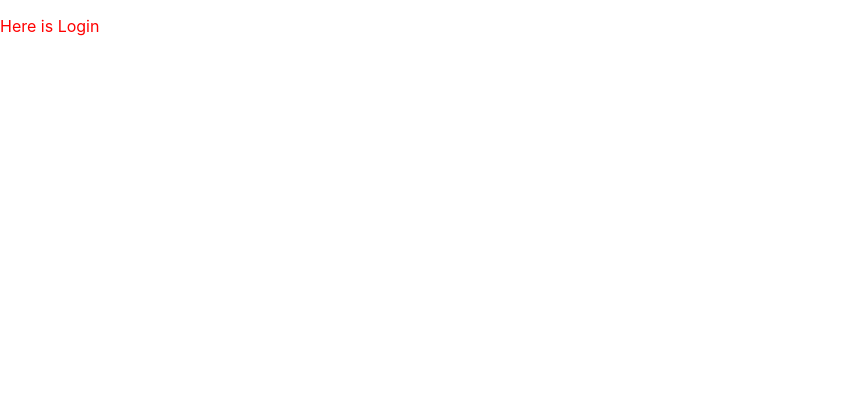
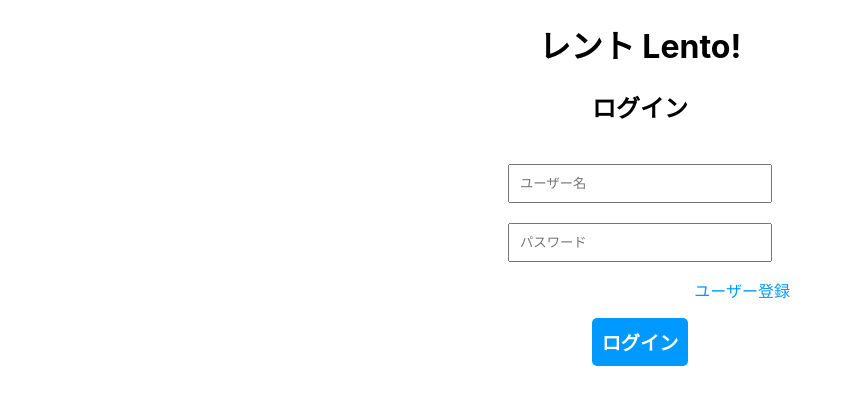
Before and after one commit to Hobiron03/lend, a React (Create React App) app in the folder lend_frontend/: page / in a window 1280 px wide. Shown: the top 404 px of the page, without its empty margins (0-852 px from the left). Built offline with nearby package versions, Linux system fonts and the light colour scheme.

Commit message:
ログイン/新規登録

```diff
--- a/lend_frontend/src/components/Login/Login.tsx
+++ b/lend_frontend/src/components/Login/Login.tsx
@@ -1,9 +1,38 @@
-import React from "react";
+import React, { useState } from "react";
 
 export const Login = () => {
-  return (
-    <div>
-      <p>Here is Login</p>
-    </div>
-  );
+  const [registerFlag, setRegisterFlag] = useState(false);
+
+  const toggleLoginAndRegister = () => {
+    setRegisterFlag(!registerFlag);
+  };
+
+  if (registerFlag) {
+    return (
+      <div className="login">
+        <h1>レント Lento!</h1>
+        <h2>新規登録</h2>
+        <form>
+          <div><input type="text" className="login-form login-form-username" placeholder="ユーザー名" /></div>
+          <div><input type="password" className="login-form login-form-password" placeholder="パスワード" required pattern="[A-Za-z0-9]*" /></div>
+          <p className="to-registration" onClick={() => toggleLoginAndRegister()}>ログイン</p>
+          <input type="submit" className="login-form-submit" value="新規登録" />
+        </form>
+      </div>
+    )
+  } else {
+    return (
+      <div className="login">
+        <h1>レント Lento!</h1>
+        <h2>ログイン</h2>
+        <form>
+          <div><input type="text" className="login-form login-form-username" placeholder="ユーザー名" /></div>
+          <div><input type="password" className="login-form login-form-password" placeholder="パスワード" required pattern="[A-Za-z0-9]*" /></div>
+          <p className="to-registration" onClick={() => toggleLoginAndRegister()}>ユーザー登録</p>
+          <input type="submit" className="login-form-submit" value="ログイン" />
+        </form>
+      </div>
+    )
+  }
+
 };
--- a/lend_frontend/src/components/Login/_Login.scss
+++ b/lend_frontend/src/components/Login/_Login.scss
@@ -1,3 +1,32 @@
-div {
-  color: red;
+$theme-color: #09f;
+
+.login {
+  max-width: 300px;
+  margin: 0 auto;
+  text-align: center;
 }
+
+.login-form {
+  width: 80%;
+  padding: 10px;
+  margin: 20px 0 0;
+}
+
+.to-registration {
+  color: $theme-color;
+
+}
+
+.login-form-submit {
+  padding: 10px;
+  font-size: 1.2em;
+  font-weight: bold;
+  color: white;
+  background-color: $theme-color;
+  border: none;
+  border-radius: 5px;
+}
+
+.to-registration {
+  text-align: right;
+}
```
